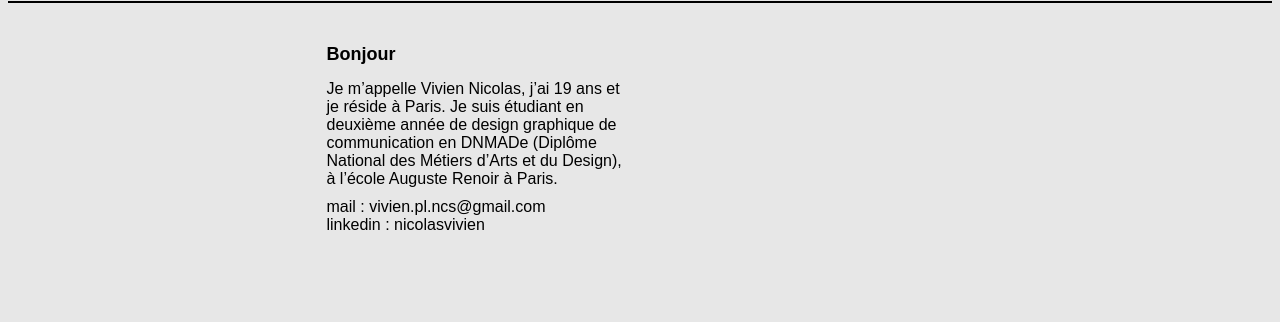
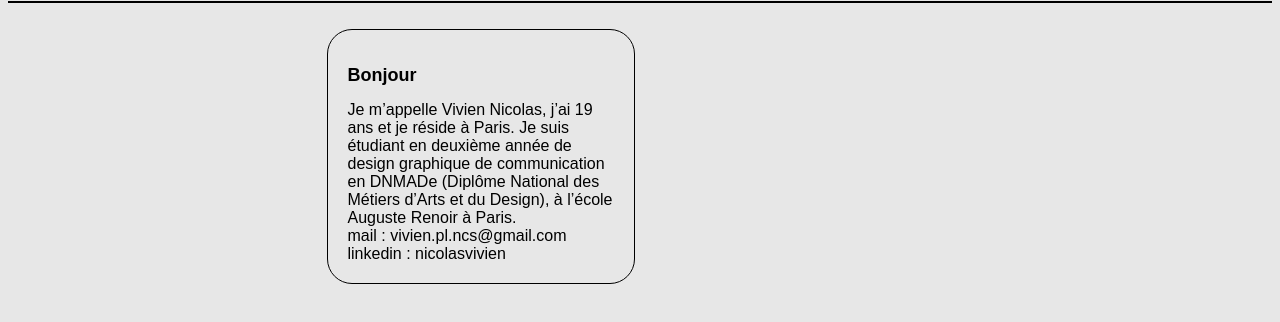
Before and after one commit to vivien-nicolas/vivien-nicolas.github.io, a plain HTML site: page PageWeb/about.html in a window 1280 px wide. Shown: the part 56-378 px from the top of the page. Drawn offline with Linux system fonts and the light colour scheme; a web font is replaced by a local one.

Commit message:
Update about.html
fix

```diff
--- a/PageWeb/about.html
+++ b/PageWeb/about.html
@@ -20,12 +20,11 @@
 <hr class="filet">
 <br>
 <div class="grid">
-    <div class="itemcenter">
+    <div class="itemtext">
         <h2>Bonjour </h2>
         Je m’appelle Vivien Nicolas, j’ai 19 ans et je réside à Paris. Je suis étudiant en deuxième année de design
         graphique de communication en DNMADe (Diplôme National des Métiers d’Arts et du Design), à l’école Auguste Renoir à Paris.
-    </div>
-    <div class="itemcenter">
+        <br>
         mail : vivien.pl.ncs@gmail.com
         <br>
         linkedin : nicolasvivien
```
